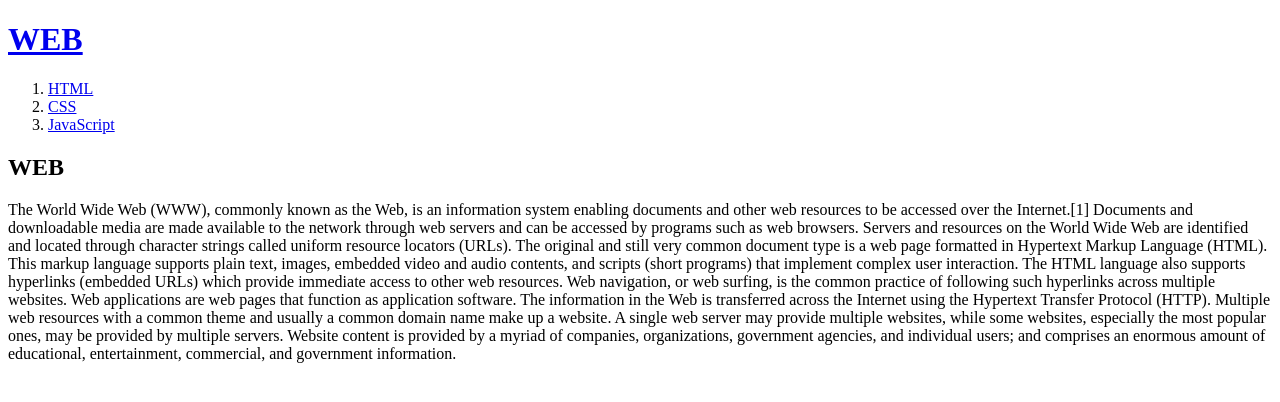
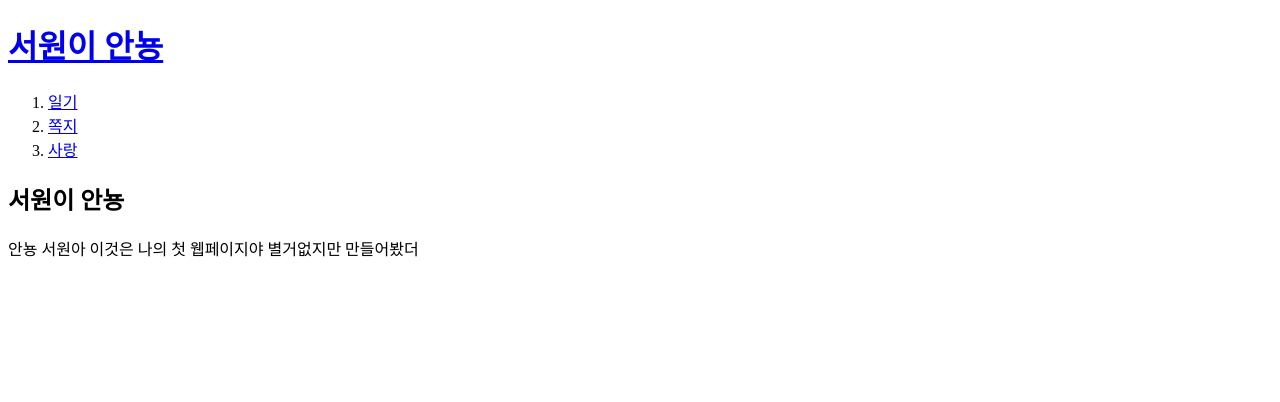
Before and after one commit to k1n9999/web1, a plain HTML site: page index.html in a window 1280 px wide. Drawn offline with Linux system fonts and the light colour scheme.

Commit message:
Add files via upload

```diff
--- a/index.html
+++ b/index.html
@@ -1,22 +1,19 @@
 <!doctype html>
 <html>
 <head>
-  <title>WEB1 - WELCOME</title>
+  <title>안뇽 서원아</title>
   <meta charset="utf-8">
 </head>
 <body>
-  <h1><a href="index.html">WEB</a></h1>
+  <h1><a href="index.html">서원이 안뇽</a></h1>
   <ol>
-    <li><a href="1.html">HTML</a></li>
-    <li><a href="2.html">CSS</a></li>
-    <li><a href="3.html">JavaScript</a></li>
+    <li><a href="1.html">일기</a></li>
+    <li><a href="2.html">쪽지</a></li>
+    <li><a href="3.html">사랑</a></li>
   </ol>
-  <h2>WEB</h2>
-  <p>The World Wide Web (WWW), commonly known as the Web, is an information system enabling documents and other web resources to be accessed over the Internet.[1]
-
-Documents and downloadable media are made available to the network through web servers and can be accessed by programs such as web browsers. Servers and resources on the World Wide Web are identified and located through character strings called uniform resource locators (URLs). The original and still very common document type is a web page formatted in Hypertext Markup Language (HTML). This markup language supports plain text, images, embedded video and audio contents, and scripts (short programs) that implement complex user interaction. The HTML language also supports hyperlinks (embedded URLs) which provide immediate access to other web resources. Web navigation, or web surfing, is the common practice of following such hyperlinks across multiple websites. Web applications are web pages that function as application software. The information in the Web is transferred across the Internet using the Hypertext Transfer Protocol (HTTP).
-
-Multiple web resources with a common theme and usually a common domain name make up a website. A single web server may provide multiple websites, while some websites, especially the most popular ones, may be provided by multiple servers. Website content is provided by a myriad of companies, organizations, government agencies, and individual users; and comprises an enormous amount of educational, entertainment, commercial, and government information.
+  <h2>서원이 안뇽</h2>
+  <p>안뇽 서원아 이것은 나의 첫 웹페이지야
+    별거없지만 만들어봤더
   </p>
 </body>
 </html>
```
Also changed, not shown: 1.html (+13 -13 lines), 2.html (+12 -13 lines), 3.html (+7 -9 lines).
